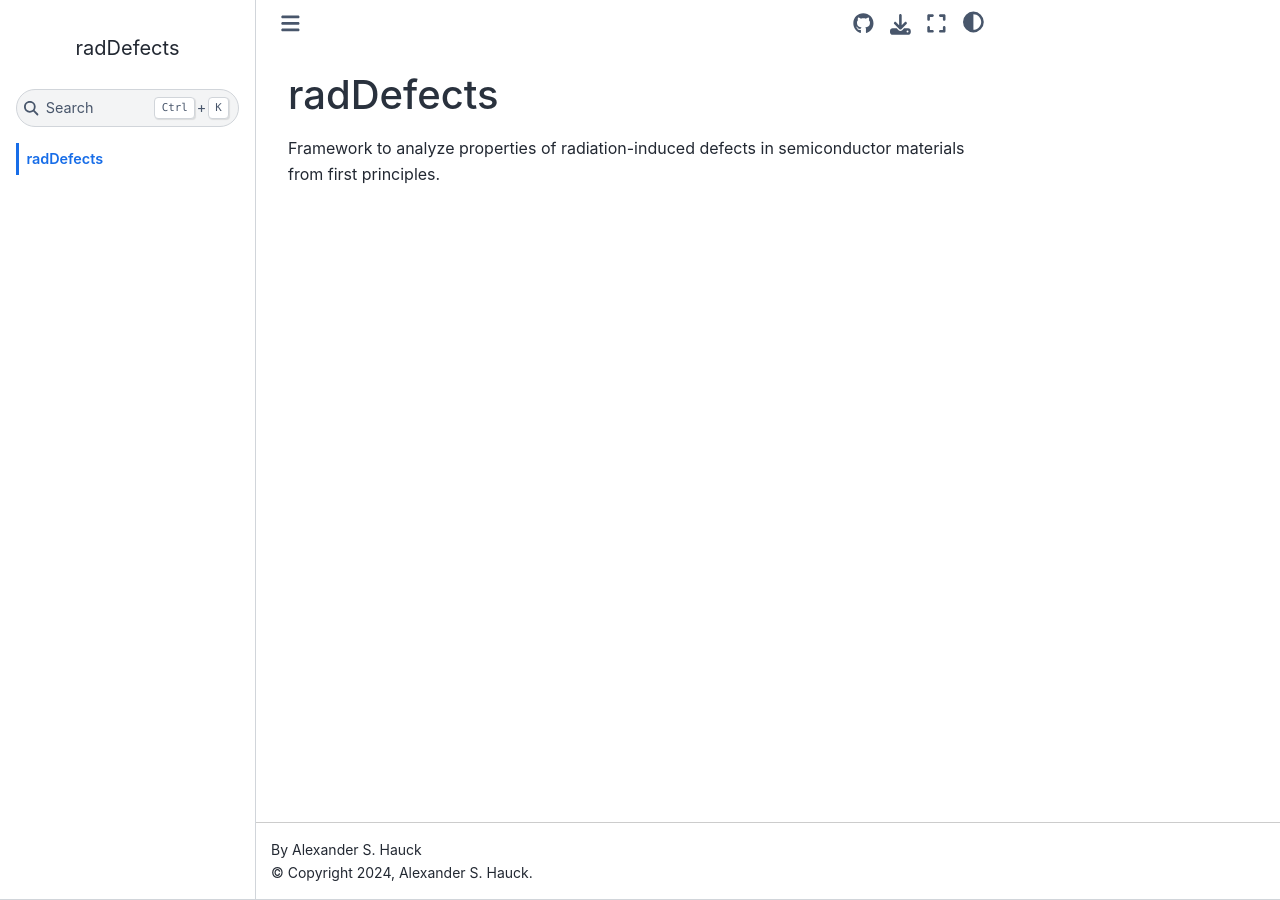
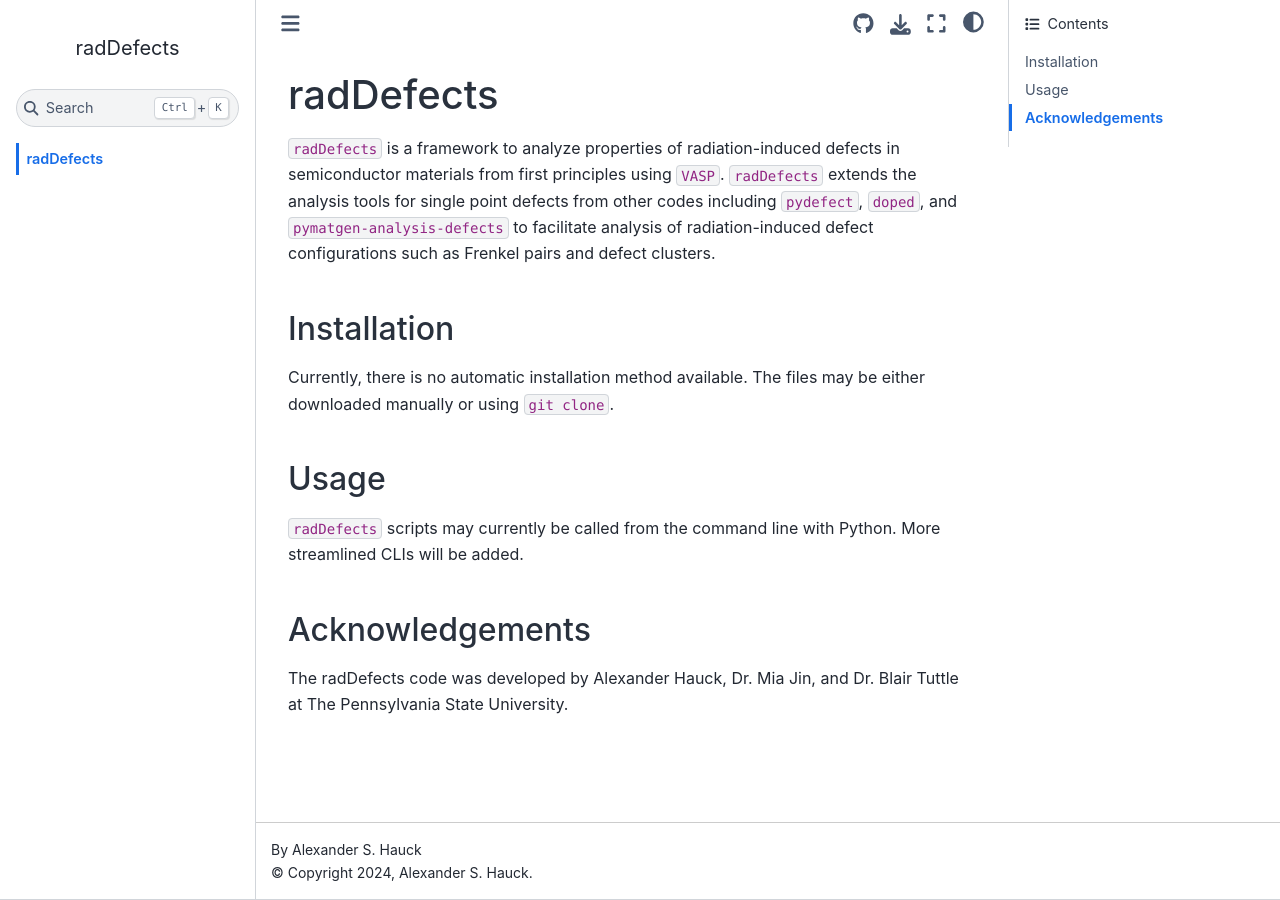
Before and after one commit to hauck-as/radDefects, a Sphinx documentation site: the page built from docs/index.rst, in a window 1280 px wide. Built offline with Sphinx 7.4.7 and the Sphinx Book theme 1.1.4, drawn with Linux system fonts in a browser that asks for light colours.

Commit message:
Documentation requirements

```diff
--- a/docs/index.rst
+++ b/docs/index.rst
@@ -1,5 +1,20 @@
 ##########
 radDefects
 ##########
+``radDefects`` is a framework to analyze properties of radiation-induced defects in semiconductor materials from first principles using ``VASP``.
+``radDefects`` extends the analysis tools for single point defects from other codes including ``pydefect``, ``doped``, and ``pymatgen-analysis-defects`` to facilitate analysis of radiation-induced defect configurations such as Frenkel pairs and defect clusters.
 
-Framework to analyze properties of radiation-induced defects in semiconductor materials from first principles.
+------------
+Installation
+------------
+Currently, there is no automatic installation method available. The files may be either downloaded manually or using ``git clone``.
+
+-----
+Usage
+-----
+``radDefects`` scripts may currently be called from the command line with Python. More streamlined CLIs will be added.
+
+----------------
+Acknowledgements
+----------------
+The radDefects code was developed by Alexander Hauck, Dr. Mia Jin, and Dr. Blair Tuttle at The Pennsylvania State University.
```
